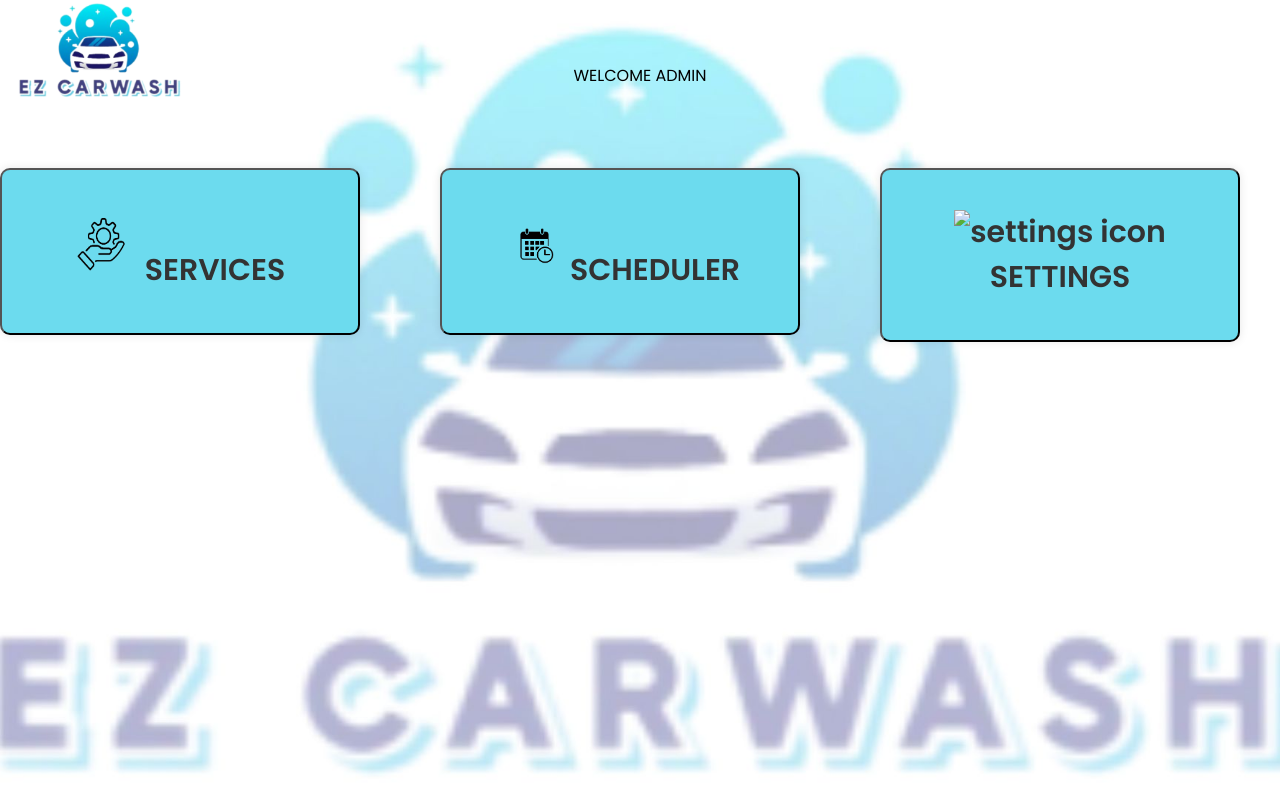
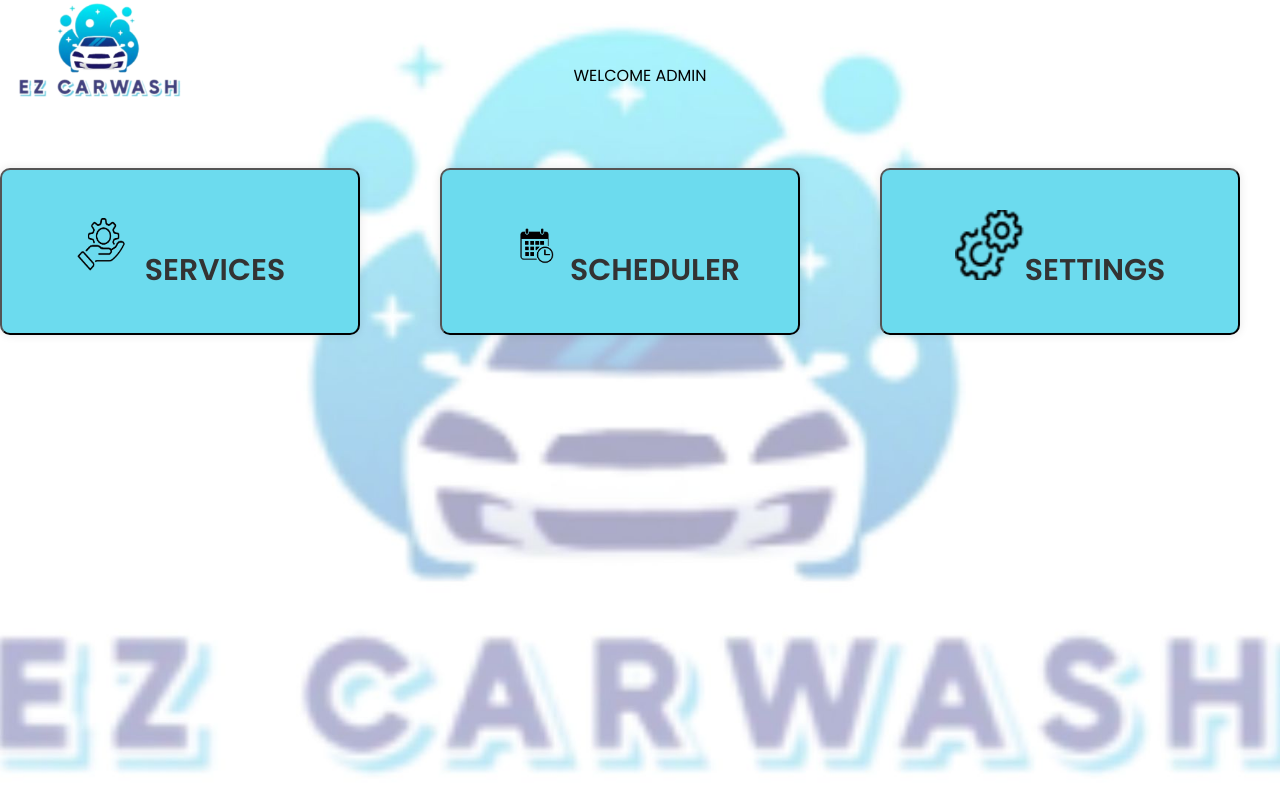
Before and after one commit to zy-ree/landing-page---admin, a plain HTML site: page index.html in a window 1280 px wide. Drawn offline with Linux system fonts and the light colour scheme.

Commit message:
Update index.html

```diff
--- a/index.html
+++ b/index.html
@@ -36,7 +36,7 @@
           </a>
           <a href="#">
             <button class="btn">
-              <img src="" alt="settings icon" width="70" height="70" />SETTINGS
+              <img src="settings icon.png" alt="settings icon" width="70" height="70" />SETTINGS
             </button>
           </a>
         </div>
```
